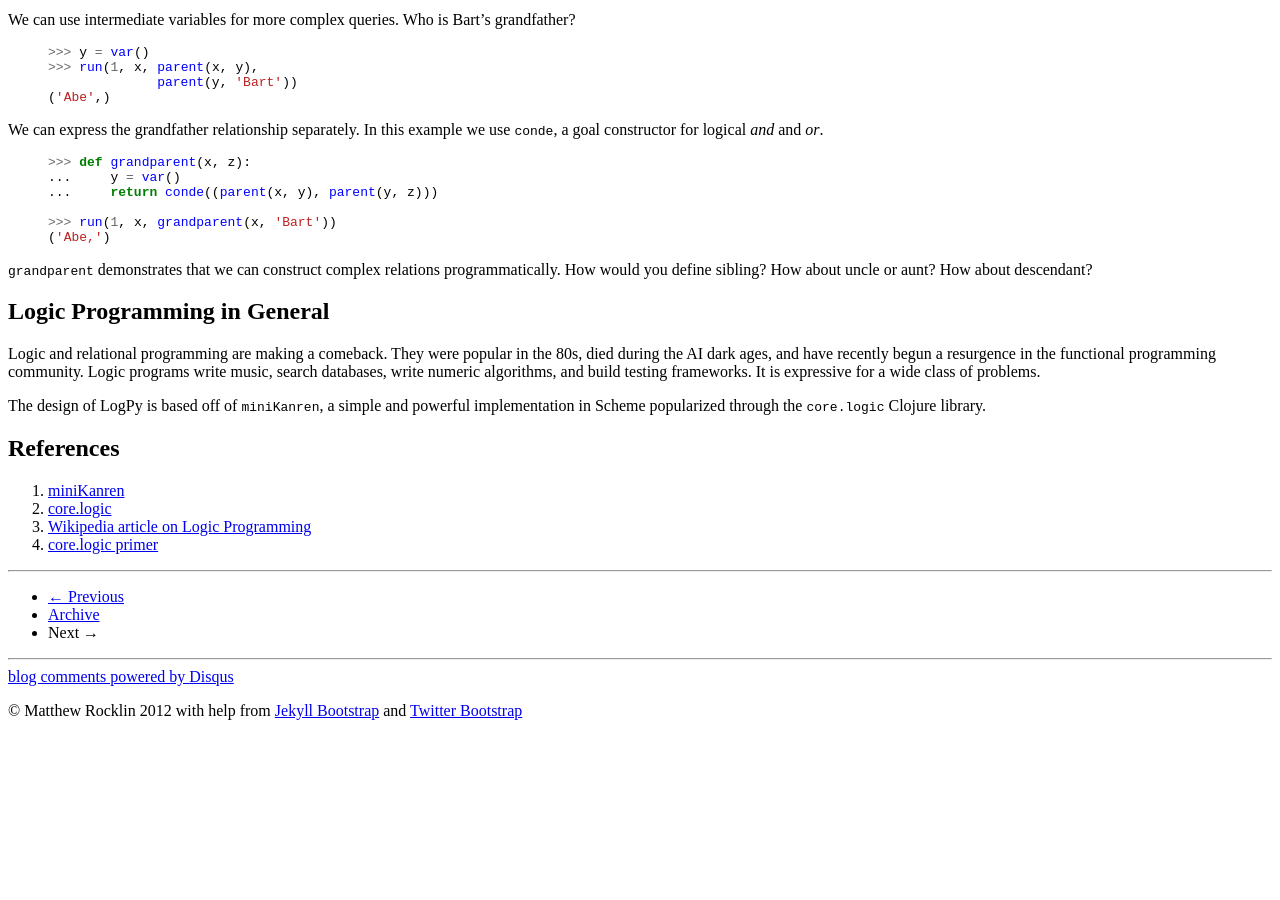
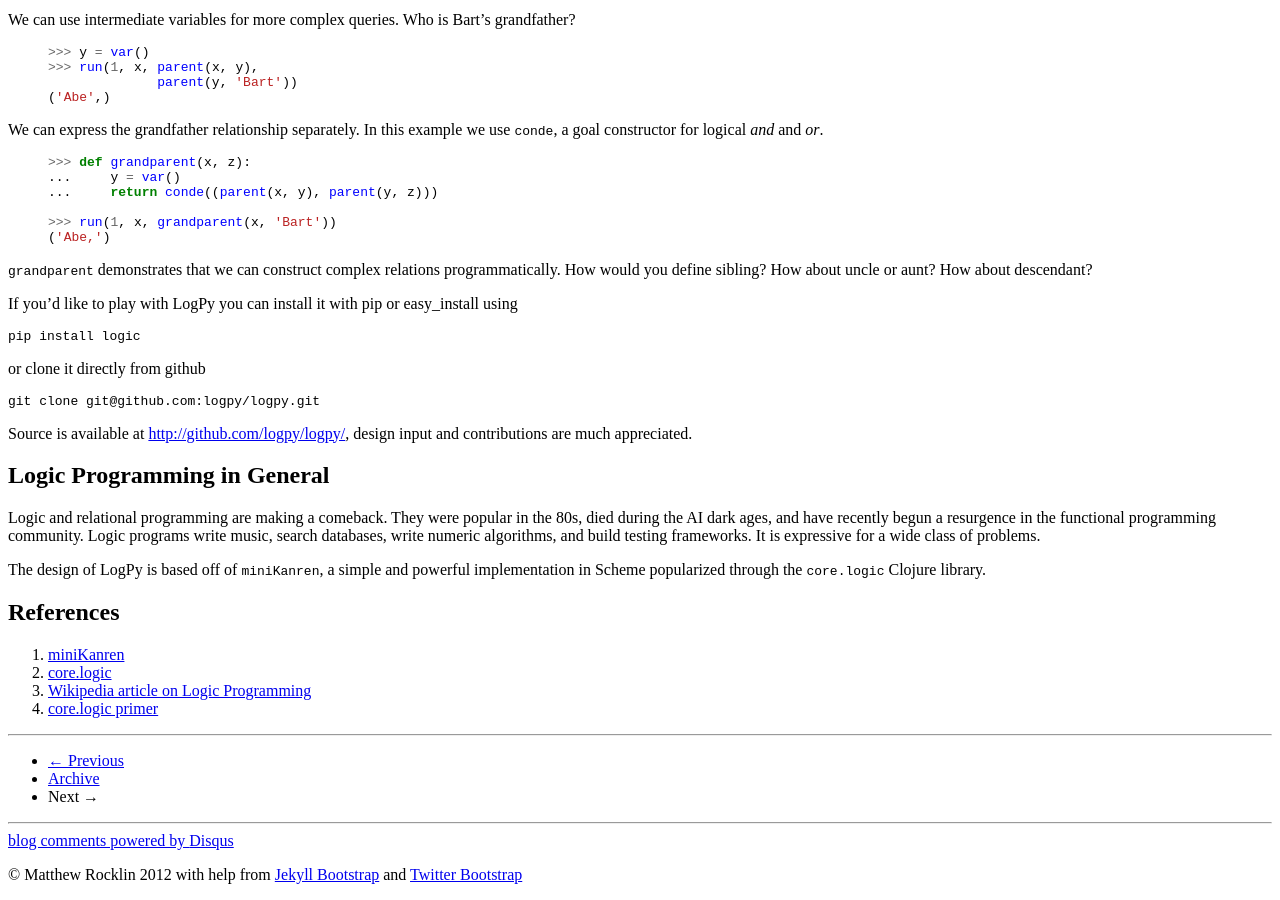
Before and after one commit to besyskymnbk/blog, a Jekyll site: the page built from _posts/work/2013-01-14-LogPy-Introduction.md, in a window 1280 px wide and 900 px high, scrolled down 1258 px. Built offline with Jekyll 4.4.1, drawn with Linux system fonts in a browser that asks for light colours; comment, search, counter and statistics services are not loaded; before the commit the page ends 1994 px from its top, so only the background shows below that.

Commit message:
add install instructions, remove draft

```diff
--- a/_posts/work/2013-01-14-LogPy-Introduction.md
+++ b/_posts/work/2013-01-14-LogPy-Introduction.md
@@ -115,6 +114,16 @@ We can express the grandfather relationship separately.  In this example we use
 
 `grandparent` demonstrates that we can construct complex relations programmatically.  How would you define sibling?  How about uncle or aunt?  How about descendant?
 
+If you'd like to play with LogPy you can install it with pip or easy_install using
+
+    pip install logic
+
+or clone it directly from github
+
+    git clone git@github.com:logpy/logpy.git
+
+Source is available at [http://github.com/logpy/logpy/](http://github.com/logpy/logpy/), design input and contributions are much appreciated.
+
 Logic Programming in General
 ----------------------------
 
```
Also changed, not shown: other parts of _posts/work/2013-01-14-LogPy-Introduction.md (+1 -2 lines).
